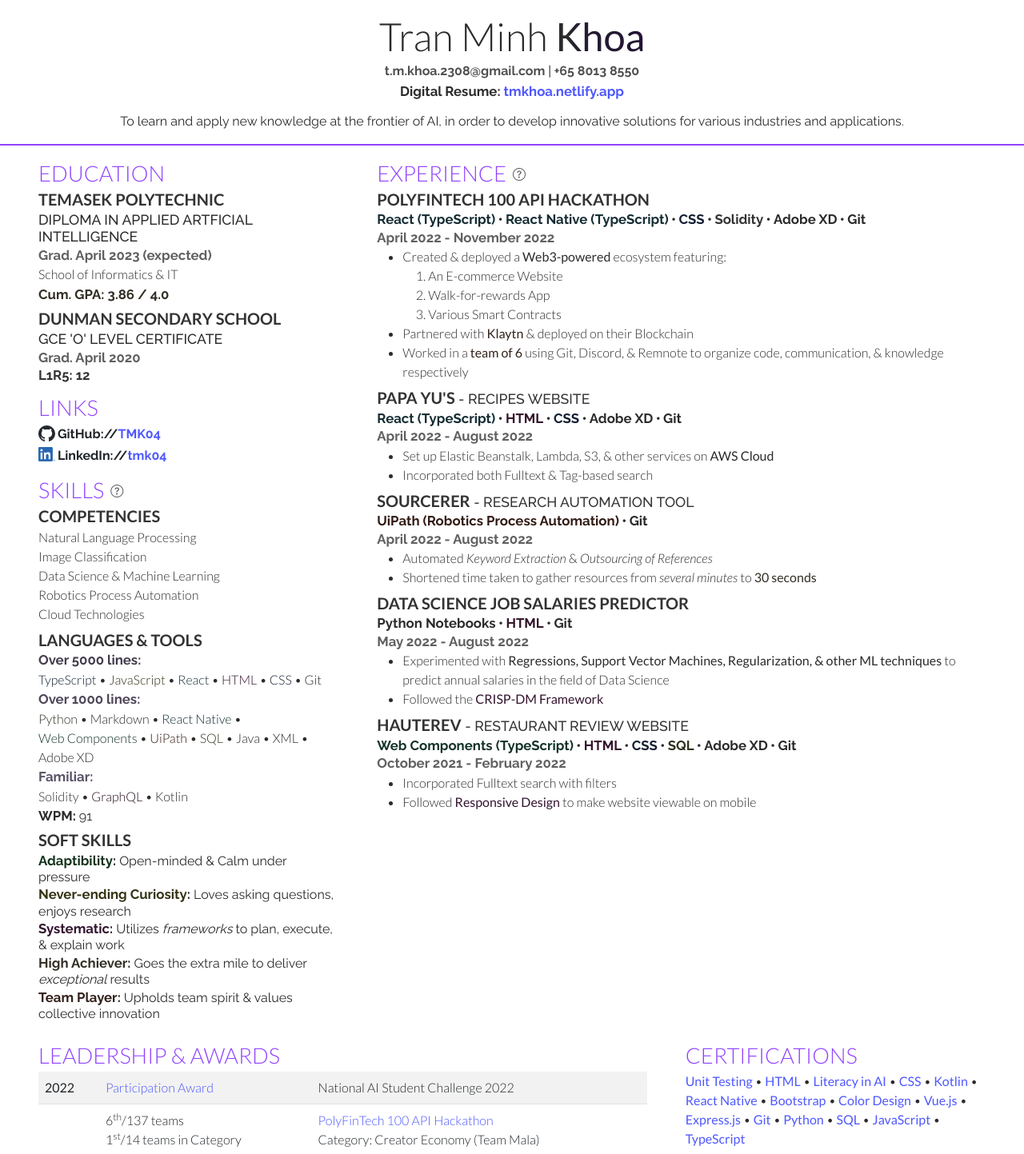
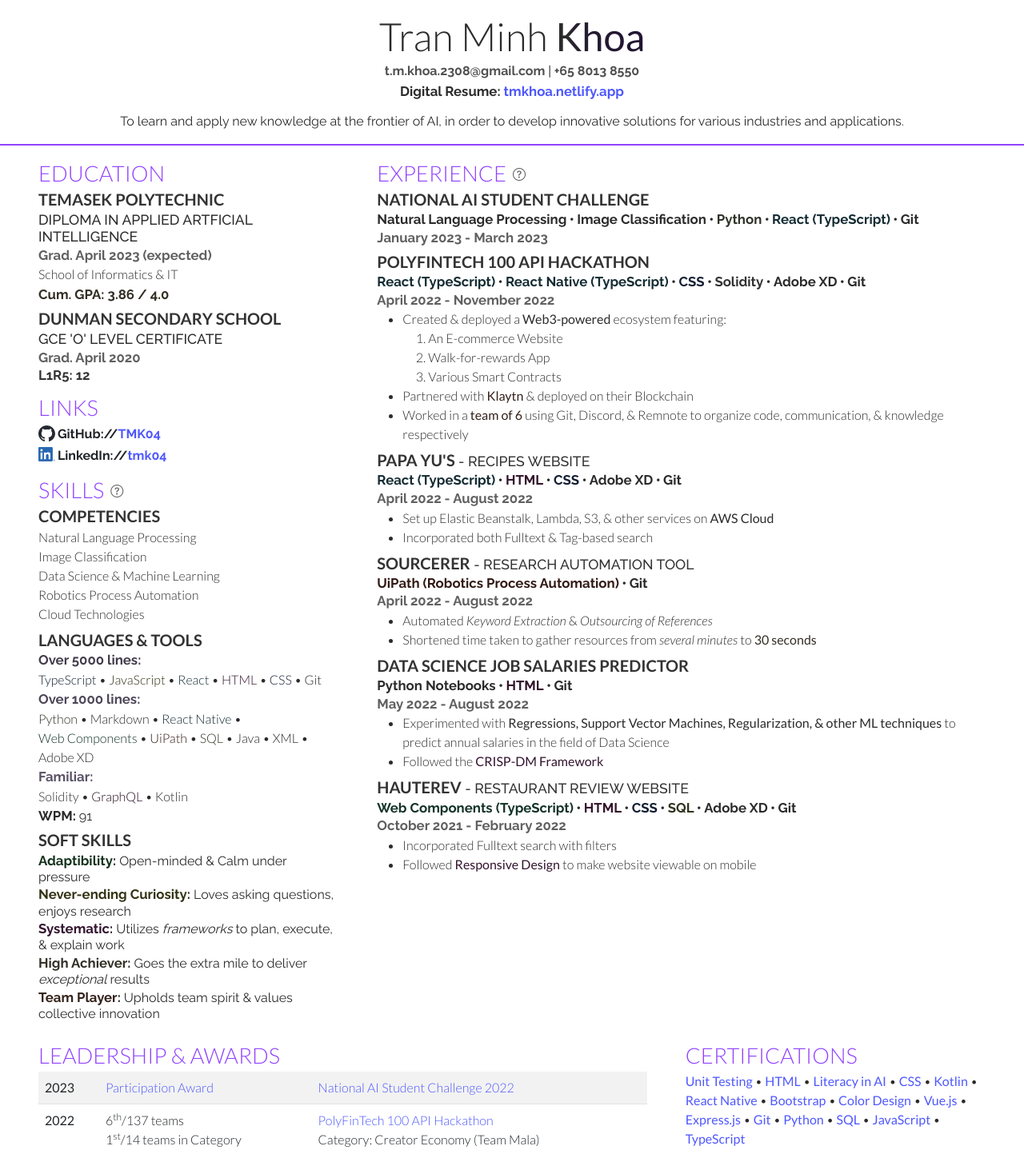
Before and after one commit to TMK04/resume, a React (Create React App) app: page / in a window 1280 px wide. Shown: the top 1443 px of the page at 80% size. Built offline with nearby package versions, Linux system fonts and the light colour scheme.

Commit message:
feat(Experience): add NAISC
correct lna year

```diff
--- a/src/sections/ExperienceSection/index.tsx
+++ b/src/sections/ExperienceSection/index.tsx
@@ -23,6 +23,24 @@
         className: "align-items-center d-flex gap-2"
       }}
     >
+      <Experience
+        h3_props={{
+          children: (
+            <Link className="text-accent" href="#naisc" target="_self">
+              National AI Student Challenge
+            </Link>
+          )
+        }}
+        skills={[
+          <SkillsLink skill="Natural Language Processing" />,
+          <SkillsLink skill="Image Classification" />,
+          <SkillsLink skill="Python" />,
+          <FrameworkLink framework="React" frameworkable="TypeScript" />,
+          <SkillsLink skill="Git" />
+        ]}
+        time_props={{ children: "January 2023 - March 2023" }}
+        actions={[]}
+      />
       <Experience
         h3_props={{
           children: (
--- a/src/sections/LnASection/index.tsx
+++ b/src/sections/LnASection/index.tsx
@@ -7,16 +7,20 @@
       <table className="table table-hover table-striped">
         <tbody>
           <tr>
-            <th>2022</th>
+            <th>2023</th>
             <td>
               <Link href="https://certificates.aisingapore.org/certificate-verification/87767-853DB-8048F">
                 Participation Award
               </Link>
             </td>
-            <td>National AI Student Challenge 2022</td>
+            <td id="naisc">
+              <Link href="https://learn.aisingapore.org/national-ai-student-challenge-2022">
+                National AI Student Challenge 2022
+              </Link>
+            </td>
           </tr>
           <tr>
-            <th></th>
+            <th>2022</th>
             <td>
               6<sup>th</sup>/137 teams
               <br />1<sup>st</sup>/14 teams in Category
```
